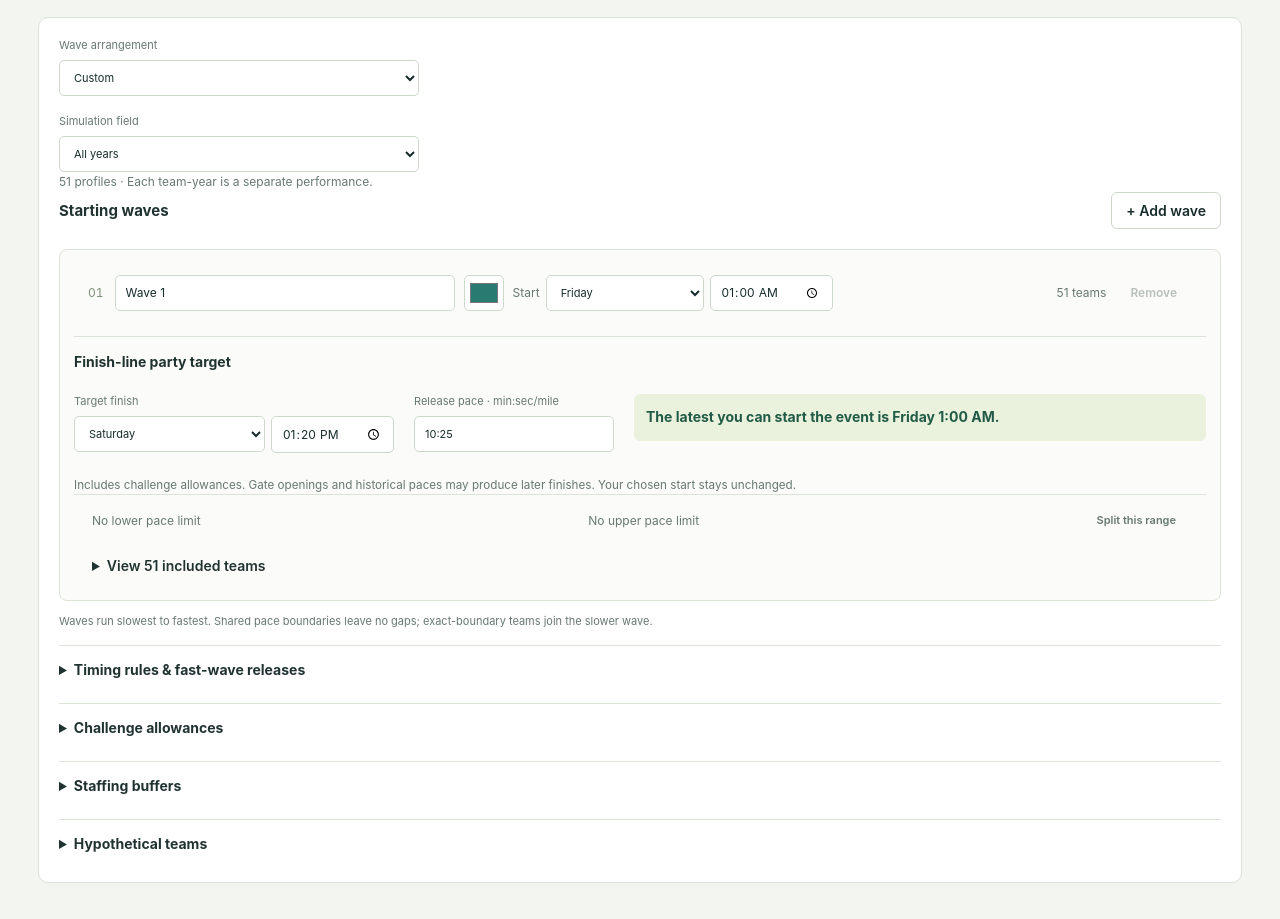
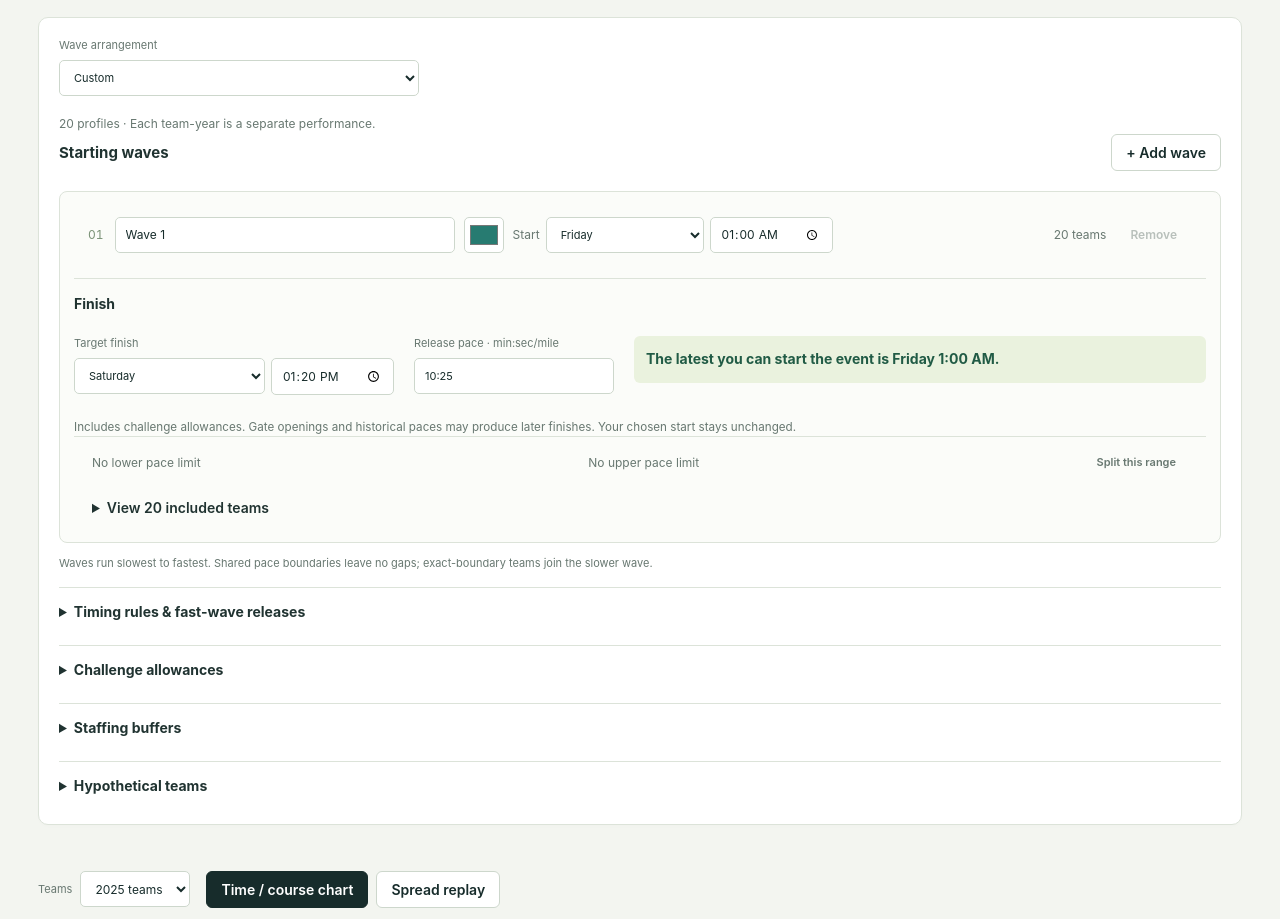
Before and after one commit to mhornmclane/WavePlanner, a React (Vite) app: page / in a window 1280 px wide. Shown: the part 342-1261 px from the top of the page. Built offline with nearby package versions, Linux system fonts and the light colour scheme.

Commit message:
Simplify finish controls and default viewer to 2025 teams

```diff
--- a/src/App.tsx
+++ b/src/App.tsx
@@ -1,6 +1,7 @@
+import { syncAssignments } from "./waves";
 import { TimingRuleSummary } from "./TimingRuleControls";
 import { useEffect, useMemo, useRef, useState } from "react";
-import { baseline, initialScenario } from "./data";
+import { baseline, initialScenario, fieldIds, fieldYears } from "./data";
 import { simulate } from "./engine";
 import { HistoricalData, ResultsView, Summary } from "./Views";
 import { Chart } from "./Chart";
@@ -251,7 +252,12 @@ export default function App() {
           </section>
           <section className="simulation-visual" aria-label="Live simulation">
             {result && comparison ? <>
-              <div className="visualizer-switch" role="group" aria-label="Visualizer view"><button aria-pressed={visualizer==="chart"} onClick={()=>setVisualizer("chart")}>Time / course chart</button><button aria-pressed={visualizer==="replay"} onClick={()=>setVisualizer("replay")}>Spread replay</button></div>
+              <div className="viewer-controls"><label className="inline-label">Teams
+                <select aria-label="Simulation field" value={scenario.fieldYear} onChange={e=>{
+                  const fieldYear=e.target.value === "all" ? "all" : +e.target.value;
+                  editScenario(s=>syncAssignments({...s,fieldYear,selectedTeamIds:[...fieldIds(fieldYear),...s.selectedTeamIds.filter(id=>id.startsWith("synthetic::"))]}));
+                }}><option value="all">All years</option>{fieldYears.map(year=><option key={year} value={year}>{year} teams</option>)}</select>
+              </label><div className="visualizer-switch" role="group" aria-label="Visualizer view"><button aria-pressed={visualizer==="chart"} onClick={()=>setVisualizer("chart")}>Time / course chart</button><button aria-pressed={visualizer==="replay"} onClick={()=>setVisualizer("replay")}>Spread replay</button></div></div>
               {visualizer==="chart" ? <Chart result={result} comparison={comparison} scenario={scenario} overlay={overlay} setOverlay={setOverlay} active={section==="simulation"}/> : <SpreadReplay result={result} scenario={scenario} active={section==="simulation"}/>}
               <Summary result={result} scenario={scenario}/>
               <TimingRuleSummary scenario={scenario} result={result}/>
--- a/src/Config.tsx
+++ b/src/Config.tsx
@@ -1,6 +1,5 @@
 import { TimingRulesEditor } from "./TimingRuleControls";
 import { WorstCaseTeams } from "./WorstCaseTeams";
-import { fieldIds, fieldYears } from "./data";
 import { Waves } from "./WaveControls";
 import { MinutesInput } from "./Inputs";
 import { syncAssignments } from "./waves";
@@ -11,12 +10,6 @@ export function Config({scenario:s, setScenario, result}: {
 }) {
   const update = (fn:(s:Scenario)=>Scenario) => setScenario(c=>syncAssignments(fn(c)));
   return <div className="simulation-controls">
-    <label className="field"><span>Simulation field</span>
-      <select aria-label="Simulation field" value={s.fieldYear} onChange={e=>update(c=>{
-        const fieldYear=e.target.value === "all" ? "all" : +e.target.value;
-        return {...c, fieldYear, selectedTeamIds:[...fieldIds(fieldYear), ...c.selectedTeamIds.filter(id=>id.startsWith("synthetic::"))]};
-      })}><option value="all">All years</option>{fieldYears.map(y=><option key={y} value={y}>{y}</option>)}</select>
-    </label>
     <p className="muted">{s.selectedTeamIds.length} profiles · Each team-year is a separate performance.</p>
     <Waves scenario={s} update={update}/>
     <details className="secondary-control"><summary>Timing rules & fast-wave releases</summary><TimingRulesEditor scenario={s} result={result} update={update}/></details>
--- a/src/Inputs.tsx
+++ b/src/Inputs.tsx
@@ -11,8 +11,7 @@ export function TimeInput({label, value, onChange}: {label: string; value: numbe
   const time = Number.isFinite(value) ? `${String(Math.floor(within / 3600)).padStart(2,"0")}:${String(Math.floor(within % 3600 / 60)).padStart(2,"0")}` : "";
   return <div className="time-input">
     <select aria-label={`${label} weekday`} value={day} onChange={e => { const d=+e.target.value; setDay(d); onChange(d*86400+within); }}>
-      <optgroup label="Event week">{[-1,0,1,2,3,4,5].map(d=><option key={d} value={d}>{weekday(d)}</option>)}</optgroup>
-      <optgroup label="Other weeks">{Array.from({length:60},(_,i)=>i-30).filter(d=>d < -1 || d > 5).map(d=><option key={d} value={d}>{weekday(d)}</option>)}</optgroup>
+      {[-1,0,1,2,3,4,5].map(d=><option key={d} value={d}>{weekday(d)}</option>)}
     </select>
     <input aria-label={`${label} time`} type="time" value={time} aria-invalid={!Number.isFinite(value)} onChange={e=>{
       const [h,m]=e.target.value.split(":").map(Number);
--- a/src/WaveControls.tsx
+++ b/src/WaveControls.tsx
@@ -77,6 +77,7 @@ export function Waves({
   const [split, setSplit] = useState<{ index: number; text: string } | null>(
     null,
   );
+  const firstSplit = s.waves.length === 1;
   const splitValue = split ? parsePace(split.text) : null;
   const splitValid =
     !!split &&
@@ -175,7 +176,7 @@ export function Waves({
               </button>
             </div>
             {displayIndex === 0 && <div className="finish-target">
-              <h4>Finish-line party target</h4>
+              <h4>Finish</h4>
               <label className="field"><span>Target finish</span><TimeInput label="Target finish" value={s.release.targetFinish} onChange={targetFinish=>update(c=>({...c,release:{...c.release,targetFinish}}))}/></label>
               <label className="field"><span>Release pace · min:sec/mile</span><PaceInput label="Release pace" value={s.release.pace} onChange={pace=>update(c=>({...c,release:{...c.release,pace}}))}/></label>
               <p className="start-guidance" role="status">{Number.isFinite(latestStart(s)) ? `The latest you can start the event is ${clock(latestStart(s), "down")}.` : "Enter a valid finish target, pace, and challenge allowances."}</p>
@@ -242,17 +243,18 @@ export function Waves({
         >
           <h3>Split {s.waves[split.index]?.name}</h3>
           <label className="field">
-            New shared pace boundary
+            {firstSplit ? "Split teams faster than" : "New shared pace boundary"}
             <input
-              aria-label="New shared pace boundary"
+              aria-label={firstSplit ? "Split teams faster than" : "New shared pace boundary"}
               className="pace-input"
               value={split.text}
               onChange={(e) => setSplit({ ...split, text: e.target.value })}
             />
           </label>
           <p className="muted">
-            The new wave receives teams at or slower than this boundary within
-            the original range.
+            {firstSplit
+              ? "Teams faster than this pace move to the new wave. Teams at or slower than this pace stay in Wave 1 with its current start time."
+              : "The new wave receives teams at or slower than this boundary within the original range."}
           </p>
           {!splitValid && (
             <p role="alert">
@@ -265,7 +267,7 @@ export function Waves({
               if (!splitValid || splitValue === null) return;
               update((c) => {
                 const waves = [...c.waves];
-                waves.splice(split.index + 1, 0, {
+                waves.splice(c.waves.length === 1 ? split.index : split.index + 1, 0, {
                   id: crypto.randomUUID(),
                   name: `Wave ${c.waves.length + 1}`,
                   color: colors[c.waves.length % colors.length],
--- a/src/data.ts
+++ b/src/data.ts
@@ -44,7 +44,8 @@ export function baseline(selectedTeamIds = profiles.map(teamId)): Scenario {
 }
 export function initialScenario(): Scenario {
   return {
-    ...baseline(),
+    ...baseline(fieldIds(2025)),
+    fieldYear: 2025,
     name: "My race configuration",
     waveRules: { mode: "pace", boundaries: [] },
   };
--- a/src/styles.css
+++ b/src/styles.css
@@ -598,3 +598,6 @@ main { padding-top:26px; }
   .finish-target .start-guidance { margin-bottom:12px; }
   .simulation-visual .metrics { grid-template-columns:repeat(2,minmax(0,1fr)); }
 }
+.viewer-controls { display:flex; flex-wrap:wrap; align-items:center; gap:16px; margin-bottom:12px; }
+.viewer-controls .visualizer-switch { margin:0; }
+.viewer-controls .inline-label { display:flex; align-items:center; gap:8px; }
```
Also changed, not shown: tests/workflow.e2e.ts (+23 -1 lines), 2 other files (tests, documents, lock files or other folders).
